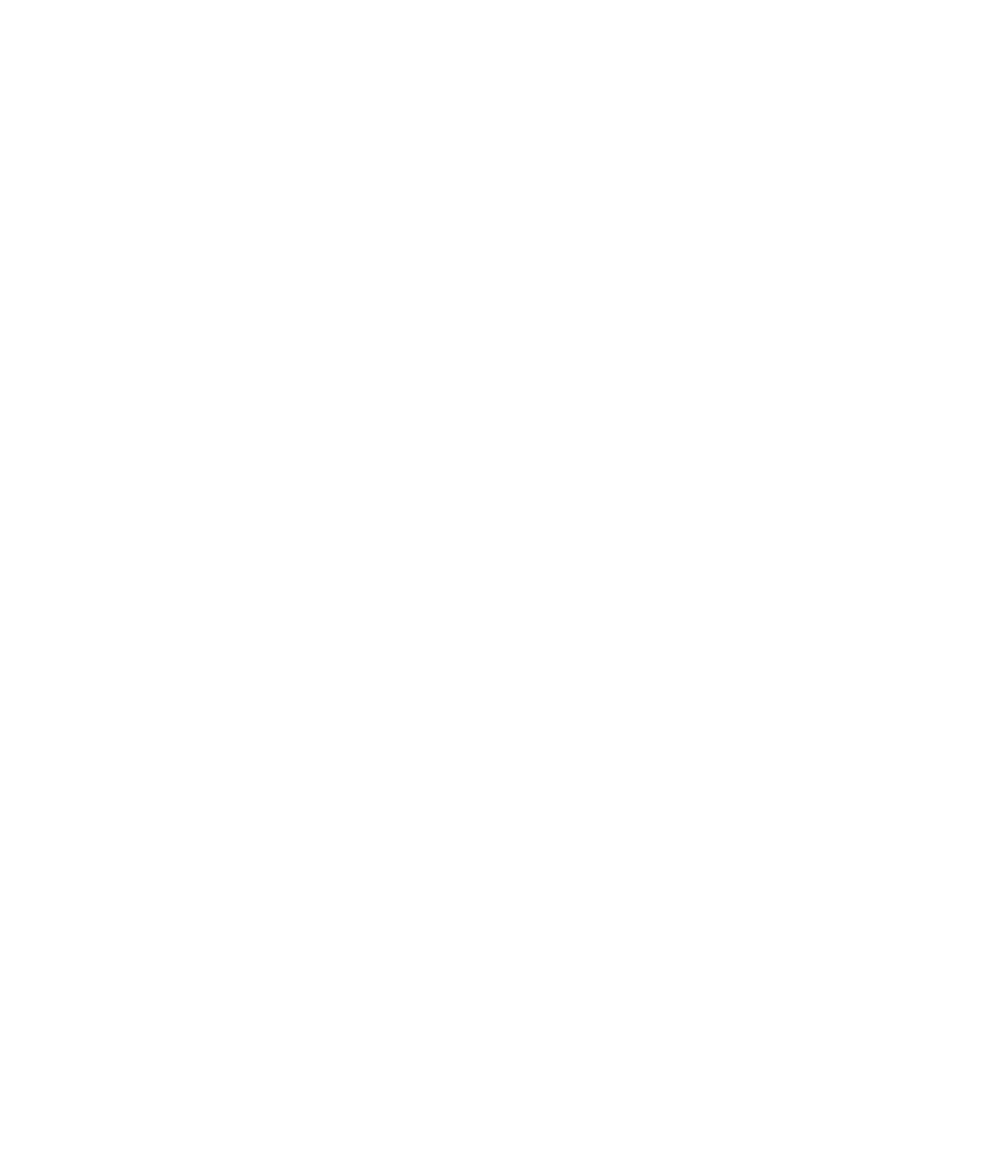
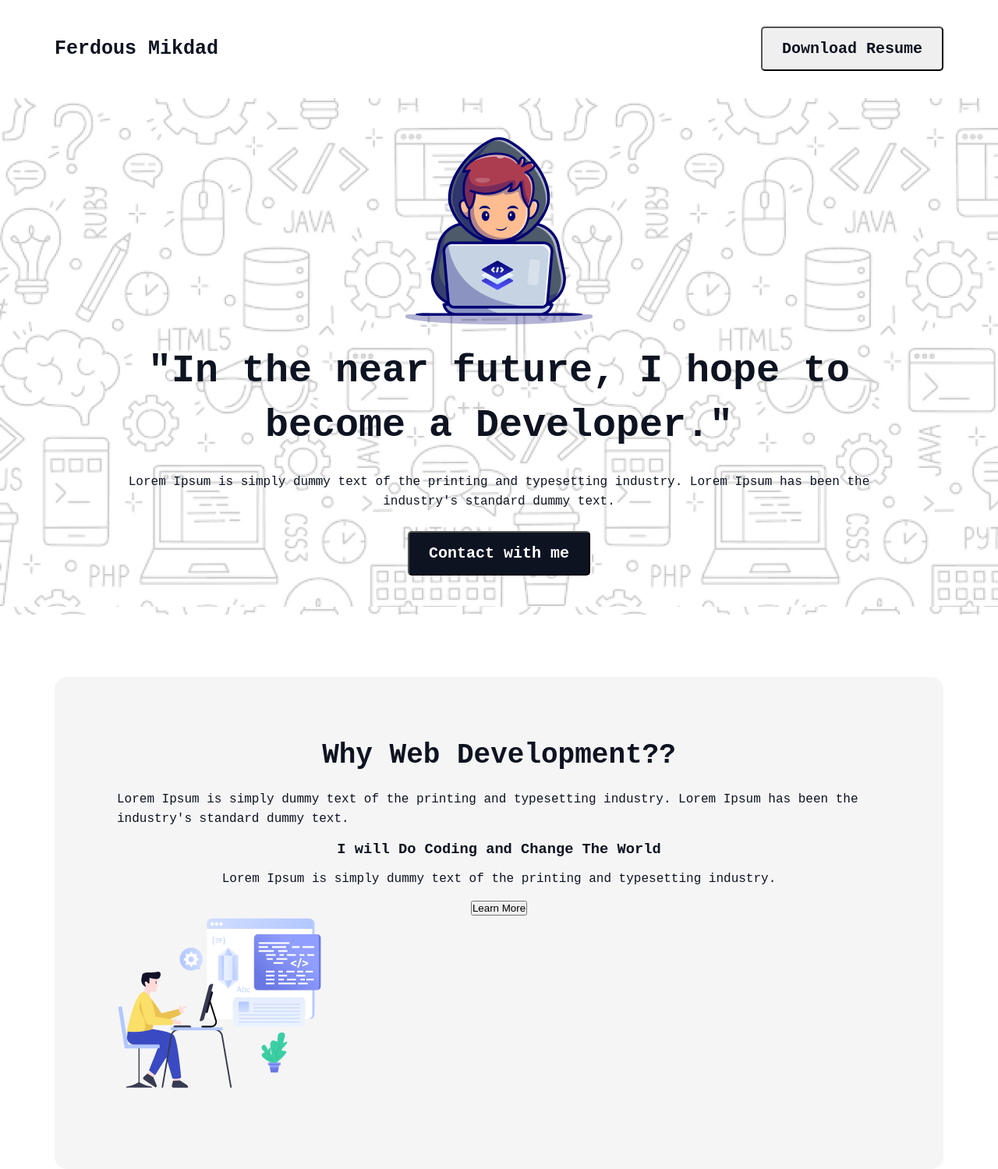
Before and after one commit to ferdousmikdad/ph-assignment-1, a plain HTML site: page index.html in a window 1280 px wide. Shown: the whole page at 78% size. Before the commit the page ends 800 px from the top, so only its background shows below. Drawn offline with Linux system fonts and the light colour scheme; a web font is replaced by a local one.

Commit message:
added the hero section and and others

```diff
--- a/index.html
+++ b/index.html
@@ -4,10 +4,37 @@
     <meta charset="UTF-8" />
     <meta name="viewport" content="width=device-width, initial-scale=1.0" />
     <title>PH Assignment 1</title>
+    <link rel="stylesheet" href="style.css">
   </head>
   <body>
-    <header></header>
-    <main></main>
+    <header>
+      <nav class="navbar max-width">
+        <h3 class="nav-title">Ferdous Mikdad</h2>
+          <button class="btn btn-primary"><a href="assets/ferdousmikdad-cv.pdf" download="ferdousmikdad-cv">Download Resume</a></button>
+      </nav>
+      <section class="hero-section">
+        <div class="hero-content">
+          <img src="assets/Group.png" alt="hero image">
+          <h1>"In the near future, I hope to become a Developer."</h1>
+          <p>Lorem Ipsum is simply dummy text of the printing and typesetting industry. Lorem Ipsum has been the industry's standard dummy text.</p>
+          <button class="btn-secondary">Contact with me</button>
+        </div>
+      </section>
+    </header>
+    <main class="main-section max-width">
+      <section class="purpose--items">
+        <h2>Why Web Development??</h2>
+        <p class="purpose--items-content">Lorem Ipsum is simply dummy text of the printing and typesetting industry. Lorem Ipsum has been the industry's standard dummy text.</p>
+        <div class="purpose___item">
+          <div class="purpose___item-container">
+            <h3>I will Do Coding and Change The World</h3>
+            <p class="purpose--items-content">Lorem Ipsum is simply dummy text of the printing and typesetting industry.</p>
+            <button>Learn More</button>
+          </div>
+          <img src="assets/Layer_1.png" alt="">
+        </div>
+      </section>
+    </main>
     <footer></footer>
   </body>
 </html>
--- a/style.css
+++ b/style.css
@@ -1,5 +1,144 @@
 @import url('https://fonts.googleapis.com/css2?family=Azeret+Mono:ital,wght@0,100..900;1,100..900&display=swap');
 
+/* CSS Variables */
+:root {
+	/* Colors */
+	--color-primary: #0D1321;
+	--color-secondary: rgb(13, 19, 33, 0.2);
+    --color-background: #F5F5F5;
+	--color-normal-text: #0D1321;
+    --white-text: #FFFFFF;
+
+    /* max-width */
+    --max-width: 114rem;
+}
+
+* {
+    margin: 0;
+    padding: 0;
+    box-sizing: border-box;
+}
+
+/* Typography and color */
+html{
+    /* 62.5% of 16px = 10px */
+    font-size: 62.5%;
+}
 body{
     font-family: "Azeret Mono", monospace;
+    color: var(--color-normal-text);
+    font-size: 1.6rem;
+    margin: 0 auto;
 }
+
+h1,
+h2,
+h3{
+    color: var(--color-primary);
+}
+
+/* common and shared styles */
+p{
+    line-height: 2.5rem;
+    margin: 1.5rem 0;
+}
+
+.max-width{
+    max-width: var(--max-width);
+    margin: 0 auto;
+}
+/* Navbar */
+
+.navbar{
+    display: flex;
+    justify-content: space-between;
+    align-items: center;
+    margin-top: 3.4rem;
+}
+
+.nav-title{
+    font-size: 2.5rem;
+    font-weight: bold;
+}
+
+.btn{
+    font-family: "Aeret Mono", monospace;
+    font-size: 2rem;
+    font-weight: 600;
+    padding: 1.5rem 2.5rem;
+    border-radius: 0.5rem;
+}
+.btn-secondary{
+    font-family: "Aeret Mono", monospace;
+    font-size: 2rem;
+    font-weight: 600;
+    padding: 1.5rem 2.5rem;
+    border-radius: 0.5rem;
+    background-color: var(--color-primary);
+    color: var(--white-text);
+}
+
+.btn a{
+    text-decoration: none;
+    color: var(--color-primary);
+}
+
+
+
+
+/* hero section */
+.hero-section{
+    flex-direction: column;
+    background-image: url(assets/Hero-bg.png
+    );
+    margin-top: 3.5rem;
+}
+
+.hero-content{
+    display: flex;
+    flex-direction: column;
+    align-items: center;
+    width: 100rem;
+    margin: 0 auto;
+    padding: 5rem 0;
+}
+
+.hero-content h1{
+    font-size: 5rem;
+    text-align: center;
+    line-height: 7rem;
+    margin: 2.5rem 0;
+}
+
+.hero-content p{
+    text-align: center;
+    margin: 0 0 2.5rem 0;
+}
+
+
+/* main section */
+.main-section{
+    margin-top: 8rem;
+}
+
+.purpose___item-container{
+    text-align: center;
+}
+.purpose--items{
+    margin: 0 auto;
+    padding: 8rem;
+    background-color: var(--color-background);
+    border-radius: 1.6rem;
+}
+
+
+.purpose--items h2{
+    font-size: 3.6rem;
+    text-align: center;
+    margin-bottom: 2.4rem;
+}
+
+
+.purpose--items-container{
+    /* text-align: center; */
+}
```
Also changed, not shown: 1 other file.
